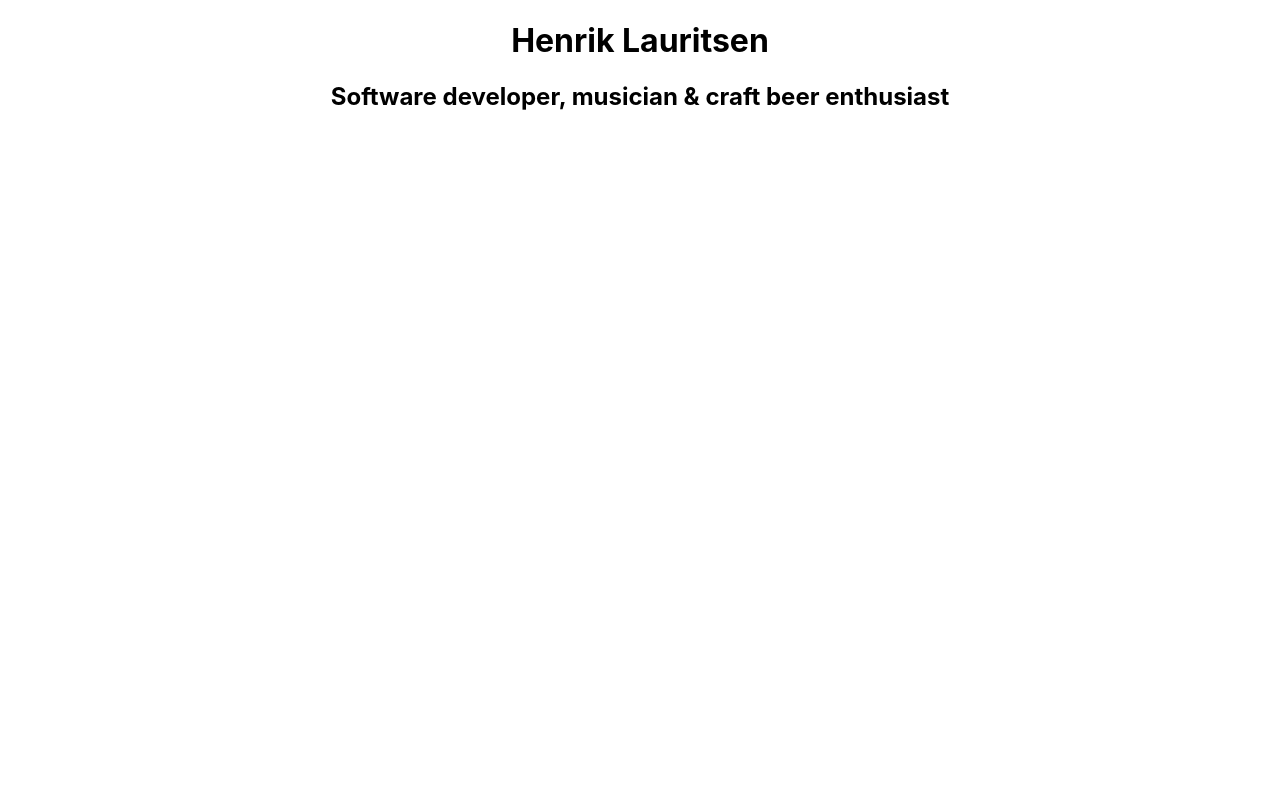
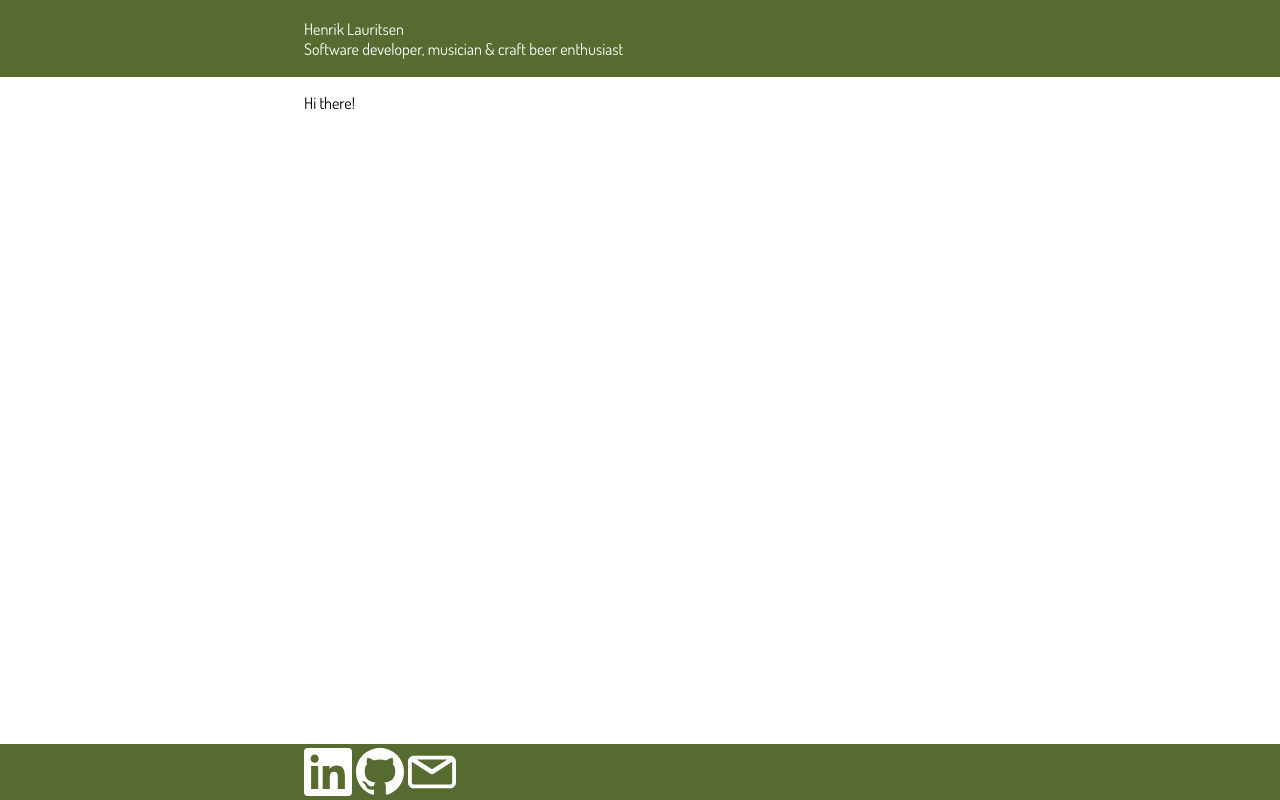
Before and after one commit to lauritsen/lauritsen.github.io, a React (Create React App) app: page / in a window 1280 px wide. Built offline with nearby package versions, Linux system fonts and the light colour scheme.

Commit message:
Added header and footer

```diff
--- a/public/index.html
+++ b/public/index.html
@@ -25,6 +25,11 @@
       Learn how to configure a non-root public URL by running `npm run build`.
     -->
     <title>Henrik Lauritsen</title>
+    <link rel="preconnect" href="https://fonts.gstatic.com" />
+    <link
+      href="https://fonts.googleapis.com/css2?family=Dosis:wght@200;300;400;500;600&display=swap"
+      rel="stylesheet"
+    />
   </head>
   <body>
     <noscript>You need to enable JavaScript to run this app.</noscript>
--- a/src/App.css
+++ b/src/App.css
@@ -1,3 +1,51 @@
 .App {
-  text-align: center;
+  font-family: 'Dosis', sans-serif;
 }
+
+body {
+  padding-bottom: 3.5rem;
+}
+
+.content {
+  max-width: 42rem;
+  margin-left: auto;
+  margin-right: auto;
+  padding: 0 0.25rem;
+}
+
+.header, .footer {
+  background-color: darkolivegreen;
+  color: white;
+}
+
+.header {
+  width: 100%;
+  padding: 0.5rem 0;
+}
+
+.header-text {
+  font-size: medium;
+  font-weight: 400;
+}
+
+.footer {
+  bottom: 0;
+  width: 100%;
+  height: 3.5rem;
+  position: fixed;
+}
+
+.footer > .content {
+  height:100%;
+  display: flex;
+  flex-direction: row;
+  align-items: center;
+  justify-content: flex-start;
+}
+
+.icon {
+  display: flex;
+  height: 3rem;
+  fill: white;
+  margin-right: 0.25rem;
+}
--- a/src/App.js
+++ b/src/App.js
@@ -1,10 +1,15 @@
 import './App.css';
+import Header from './Header';
+import Footer from './Footer';
 
 function App() {
   return (
     <div className='App'>
-      <h1>Henrik Lauritsen</h1>
-      <h2>Software developer, musician & craft beer enthusiast</h2>
+      <Header />
+      <div className='content'>
+        <p>Hi there!</p>
+      </div>
+      <Footer />
     </div>
   );
 }
--- /dev/null
+++ b/src/Footer.js
@@ -0,0 +1,72 @@
+import React from 'react';
+
+const GitHub = () => (
+  <svg
+    xmlns='http://www.w3.org/2000/svg'
+    viewBox='0 0 16 16'
+    fillRule='evenodd'
+    clipRule='evenodd'
+    strokeLinejoin='round'
+    strokeMiterlimit='1.414'
+    className='icon'
+  >
+    <path d='M8 0C3.58 0 0 3.582 0 8c0 3.535 2.292 6.533 5.47 7.59.4.075.547-.172.547-.385 0-.19-.007-.693-.01-1.36-2.226.483-2.695-1.073-2.695-1.073-.364-.924-.89-1.17-.89-1.17-.725-.496.056-.486.056-.486.803.056 1.225.824 1.225.824.714 1.223 1.873.87 2.33.665.072-.517.278-.87.507-1.07-1.777-.2-3.644-.888-3.644-3.953 0-.873.31-1.587.823-2.147-.09-.202-.36-1.015.07-2.117 0 0 .67-.215 2.2.82.64-.178 1.32-.266 2-.27.68.004 1.36.092 2 .27 1.52-1.035 2.19-.82 2.19-.82.43 1.102.16 1.915.08 2.117.51.56.82 1.274.82 2.147 0 3.073-1.87 3.75-3.65 3.947.28.24.54.73.54 1.48 0 1.07-.01 1.93-.01 2.19 0 .21.14.46.55.38C13.71 14.53 16 11.53 16 8c0-4.418-3.582-8-8-8'></path>
+  </svg>
+);
+
+const LinkedIn = () => (
+  <svg
+    xmlns='http://www.w3.org/2000/svg'
+    viewBox='0 0 16 16'
+    fillRule='evenodd'
+    clipRule='evenodd'
+    strokeLinejoin='round'
+    strokeMiterlimit='1.414'
+    className='icon'
+  >
+    <path
+      d='M13.632 13.635h-2.37V9.922c0-.886-.018-2.025-1.234-2.025-1.235 0-1.424.964-1.424 1.96v3.778h-2.37V6H8.51v1.04h.03c.318-.6 1.092-1.233 2.247-1.233 2.4 0 2.845 1.58 2.845 3.637v4.188zM3.558 4.955c-.762 0-1.376-.617-1.376-1.377 0-.758.614-1.375 1.376-1.375.76 0 1.376.617 1.376 1.375 0 .76-.617 1.377-1.376 1.377zm1.188 8.68H2.37V6h2.376v7.635zM14.816 0H1.18C.528 0 0 .516 0 1.153v13.694C0 15.484.528 16 1.18 16h13.635c.652 0 1.185-.516 1.185-1.153V1.153C16 .516 15.467 0 14.815 0z'
+      fillRule='nonzero'
+    ></path>
+  </svg>
+);
+
+const Email = () => (
+  <svg
+    xmlns='http://www.w3.org/2000/svg'
+    viewBox='0 0 75.294 75.294'
+    fillRule='evenodd'
+    clipRule='evenodd'
+    strokeLinejoin='round'
+    strokeMiterlimit='1.414'
+    className='icon'
+  >
+    <path d='M66.097,12.089h-56.9C4.126,12.089,0,16.215,0,21.286v32.722c0,5.071,4.126,9.197,9.197,9.197h56.9   c5.071,0,9.197-4.126,9.197-9.197V21.287C75.295,16.215,71.169,12.089,66.097,12.089z M61.603,18.089L37.647,33.523L13.691,18.089   H61.603z M66.097,57.206h-56.9C7.434,57.206,6,55.771,6,54.009V21.457l29.796,19.16c0.04,0.025,0.083,0.042,0.124,0.065   c0.043,0.024,0.087,0.047,0.131,0.069c0.231,0.119,0.469,0.215,0.712,0.278c0.025,0.007,0.05,0.01,0.075,0.016   c0.267,0.063,0.537,0.102,0.807,0.102c0.001,0,0.002,0,0.002,0c0.002,0,0.003,0,0.004,0c0.27,0,0.54-0.038,0.807-0.102   c0.025-0.006,0.05-0.009,0.075-0.016c0.243-0.063,0.48-0.159,0.712-0.278c0.044-0.022,0.088-0.045,0.131-0.069   c0.041-0.023,0.084-0.04,0.124-0.065l29.796-19.16v32.551C69.295,55.771,67.86,57.206,66.097,57.206z' />
+  </svg>
+);
+
+const Footer = (props) => (
+  <footer className='footer'>
+    <div className='content'>
+      <a
+        href='https://www.linkedin.com/in/henriklauritsen/'
+        target='_blank'
+        rel='nofollow noopener noreferrer'
+      >
+        <LinkedIn />
+      </a>
+      <a
+        href='https://github.com/lauritsen'
+        target='_blank'
+        rel='nofollow noopener noreferrer'
+      >
+        <GitHub />
+      </a>
+      <a href='mailto:lauritsen@gmail.com' rel='nofollow noopener noreferrer'>
+        <Email />
+      </a>
+    </div>
+  </footer>
+);
+
+export default Footer;
--- /dev/null
+++ b/src/Header.js
@@ -0,0 +1,15 @@
+import React from 'react';
+
+const Header = (props) => (
+  <header className='header'>
+    <div className='content'>
+      <h1 className='header-text'>
+        Henrik Lauritsen
+        <br />
+        Software developer, musician & craft beer enthusiast
+      </h1>
+    </div>
+  </header>
+);
+
+export default Header;
```
